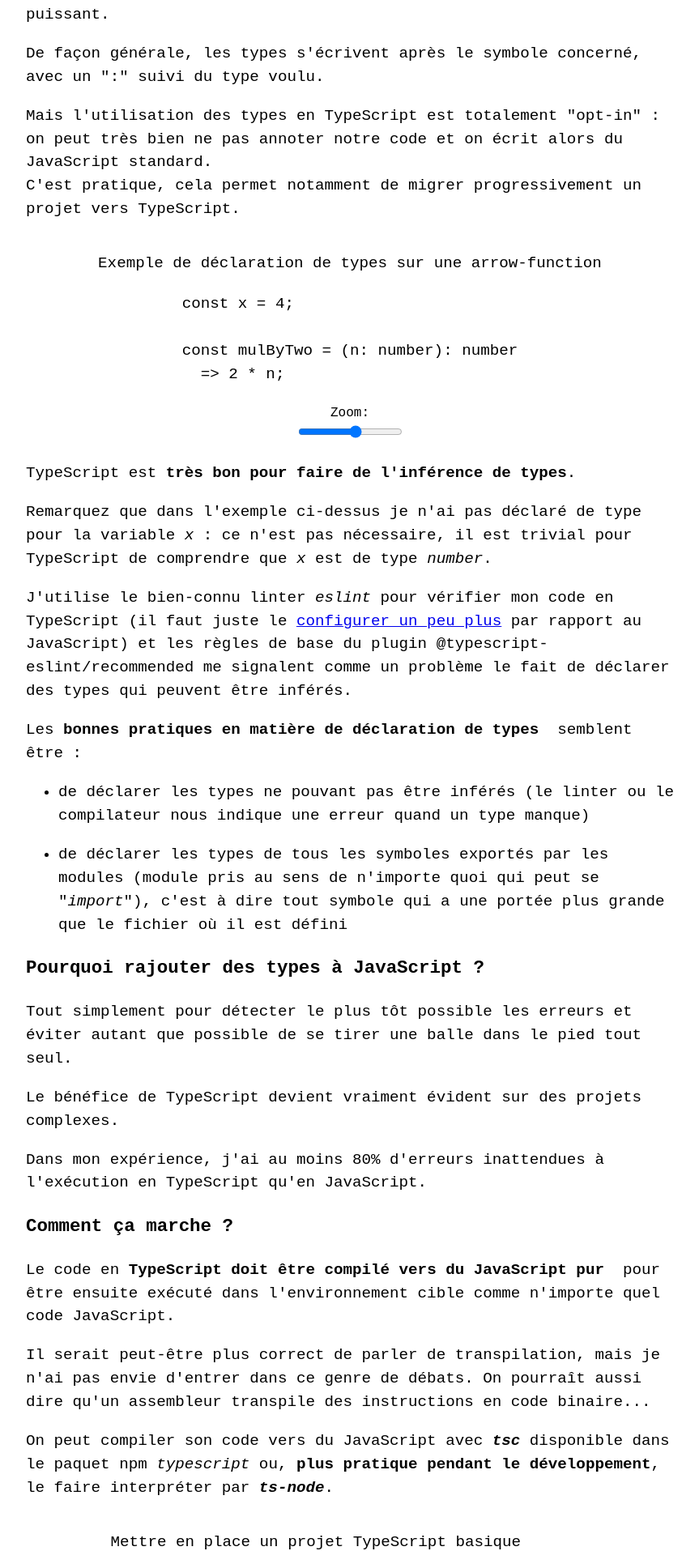
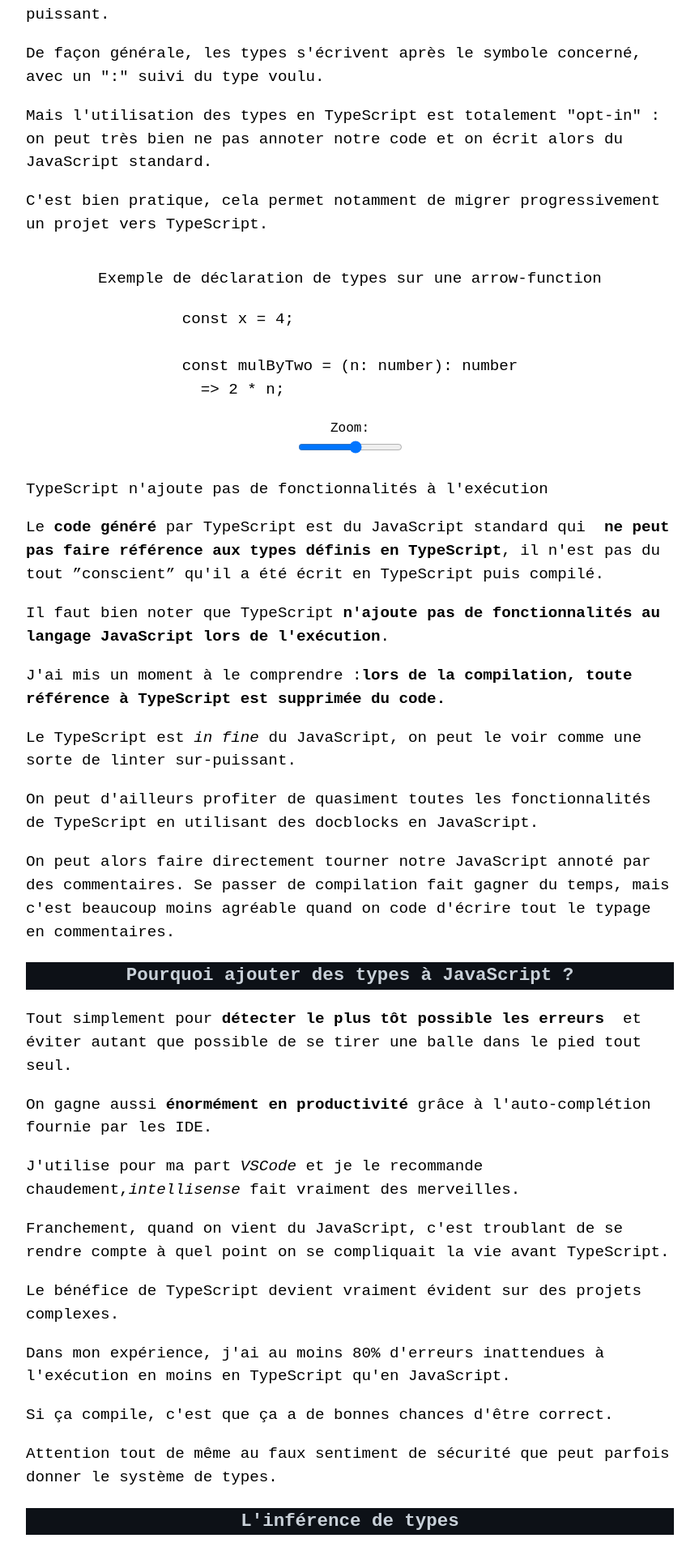
Before and after one commit to djfm/djfm.github.io, a React app: page /typescript in a window 1280 px wide. Shown: the part 505-2420 px from the top of the page at 81% size, without its empty margins (32-895 px from the left). Built offline with nearby package versions, Linux system fonts and the light colour scheme; the HTML template or start-up script is replaced by a standard one.

Commit message:
preparing for a third level of links

```diff
--- a/src/client/Components/TypeScript/0-Introduction.tsx
+++ b/src/client/Components/TypeScript/0-Introduction.tsx
@@ -8,37 +8,24 @@ import BackToTop from '../common/BackToTop';
 import CodeSample from '../common/CodeSample';
 
 import {
+  brightColor2,
+  darkColor,
   Article,
   H1,
   NoWrap,
   UL,
 } from '../common/Styled';
 
-const basicTypeExample = `const x = 4;
-
-const mulByTwo = (n: number): number
-  => 2 * n;`;
-
-export const Introduction: React.FC<{
-  title: string,
-  docTitle?: string,
-}> = ({
-  title,
-  docTitle,
-}) => {
-  useDocument((document) => {
-    document.title = docTitle || title;
-  });
-
-  const markup = (
-    <Article>
-      <H1>{title}</H1>
-      <section>
-        <header>
-          <h1>Qu&apos;est-ce que le TypeScript?</h1>
+const sections = [
+  {
+    title: "Qu'est-ce que le TypeScript\u00a0?",
+    id: 'qu-est-typescript',
+    Section: (
+      <div>
+        <p>
           TypeScript est un <strong>sur-ensemble de JavaScript</strong> qui
           ajoute un <strong>système de types au langage</strong>.
-        </header>
+        </p>
         <p>
           Nous verrons que le système de types de TypeScript est assez puissant.
         </p>
@@ -51,38 +38,135 @@ export const Introduction: React.FC<{
           &quot;opt-in&quot;&nbsp;:&nbsp;
           on peut très bien ne pas annoter notre code et
           on écrit alors du JavaScript standard.
-          <br />
-          C&apos;est pratique, cela permet notamment
+        </p>
+        <p>
+          C&apos;est bien pratique, cela permet notamment
           de migrer progressivement un projet vers TypeScript.
         </p>
         <CodeSample
           title="Exemple de déclaration de types sur une arrow-function"
         >
-          {basicTypeExample}
+          {`
+            const x = 4;
+
+            const mulByTwo = (n: number): number
+              => 2 * n;
+          `}
         </CodeSample>
-        <section>
+        <p>
+          TypeScript n&apos;ajoute pas de fonctionnalités à l&apos;exécution
+        </p>
+        <p>
+          Le <strong>code généré</strong> par TypeScript est du JavaScript standard qui
+          <strong>&nbsp;
+            ne peut pas faire référence aux types définis en TypeScript
+          </strong>,
+          il n&apos;est pas du tout &rdquo;conscient&rdquo; qu&apos;il a été écrit en TypeScript
+          puis compilé.
+        </p>
+        <p>
+          Il faut bien noter que TypeScript&nbsp;
+          <strong>
+            n&apos;ajoute pas
+            de fonctionnalités au langage JavaScript
+            lors de l&apos;exécution
+          </strong>.
+        </p>
+        <p>
+          J&apos;ai mis un moment à le comprendre :
+          <strong>
+            lors de la compilation, toute référence à TypeScript
+            est supprimée du code.
+          </strong>
+        </p>
+        <p>
+          Le TypeScript est <i>in fine</i> du JavaScript,
+          on peut le voir comme une sorte de linter sur-puissant.
+        </p>
+        <p>
+          On peut d&apos;ailleurs profiter de quasiment toutes les fonctionnalités
+          de TypeScript en utilisant des docblocks en JavaScript.
+        </p>
+        <p>
+          On peut alors faire directement tourner notre JavaScript annoté par
+          des commentaires. Se passer de compilation fait gagner du temps,
+          mais c&apos;est beaucoup moins agréable quand on code d&apos;écrire
+          tout le typage en commentaires.
+        </p>
+      </div>
+    ),
+  },
+  {
+    title: 'Pourquoi ajouter des types à JavaScript\u00a0?',
+    id: 'pourquoi-typescript',
+    Section: (
+      <div>
+        <p>
+          Tout simplement pour <strong>détecter le plus tôt possible les erreurs</strong>&nbsp;
+          et éviter autant
+          que possible de se tirer une balle dans le pied tout seul.
+        </p>
+        <p>
+          On gagne aussi <strong>énormément en productivité</strong> grâce à l&apos;auto-complétion
+          fournie par les IDE.
+        </p>
+        <p>
+          J&apos;utilise pour ma part <i>VSCode</i> et je le recommande chaudement,
+          <i>intellisense</i> fait vraiment des merveilles.
+        </p>
+        <p>
+          Franchement, quand on vient du JavaScript, c&apos;est troublant de se rendre
+          compte à quel point on se compliquait la vie avant TypeScript.
+        </p>
+        <p>Le bénéfice de TypeScript devient vraiment évident sur des projets complexes.</p>
+        <p>
+          Dans mon expérience, j&apos;ai au moins 80% d&apos;erreurs inattendues à l&apos;exécution
+          en moins en TypeScript qu&apos;en JavaScript.
+        </p>
+        <p>
+          Si ça compile, c&apos;est que ça a de bonnes chances d&apos;être correct.
+        </p>
+        <p>
+          Attention tout de même au faux sentiment de sécurité que peut
+          parfois donner le système de types.
+        </p>
+      </div>
+    ),
+  },
+  {
+    title: "L'inférence de types",
+    id: 'inference-de-types',
+    Section: (
+      <div>
         <p>
           TypeScript est <strong>très bon pour faire de l&apos;inférence de types</strong>.
         </p>
         <p>
-            Remarquez que dans l&apos;exemple ci-dessus je n&apos;ai pas déclaré de type pour
+          Remarquez que dans l&apos;exemple précédent je n&apos;ai pas déclaré de type pour
           la variable <i>x</i>&nbsp;: ce n&apos;est pas nécessaire, il est trivial
           pour TypeScript de comprendre que <i>x</i> est de type <i>number</i>.
         </p>
         <p>
           J&apos;utilise le bien-connu linter <i>eslint</i> pour vérifier mon code en TypeScript
-            (il faut juste le <a target="_blank" rel="noreferrer" href="https://github.com/djfm/djfm.github.io/blob/main/.eslintrc.json">configurer un peu plus</a> par rapport au JavaScript)
-            et les règles de base du plugin @typescript-eslint/recommended me signalent
+          (il faut juste le&nbsp;
+          <a
+            target="_blank"
+            rel="noreferrer"
+            href="https://github.com/djfm/djfm.github.io/blob/main/.eslintrc.json"
+          >
+            configurer un peu plus
+          </a> par rapport au JavaScript)
+          et les règles de base du plugin <i>@typescript-eslint/recommended</i> me signalent
           comme un problème le fait de déclarer des types qui peuvent être inférés.
         </p>
         <p>
           Les <strong>bonnes pratiques en matière de déclaration de types</strong>&nbsp;
-            semblent être&nbsp;:
+          sont, à ma connaissance&nbsp;:
         </p>
         <UL>
           <li>
             de déclarer les types ne pouvant pas être inférés
-              (le linter ou le compilateur nous indique une erreur quand un type manque)
+            (le linter ou le compilateur nous indique une erreur quand c&apos;est le cas)
           </li>
           <li>
             de déclarer les types de tous les symboles
@@ -92,22 +176,14 @@ export const Introduction: React.FC<{
             une portée plus grande que le fichier où il est défini
           </li>
         </UL>
-        </section>
-      </section>
-      <section>
-        <h1>Pourquoi rajouter des types à JavaScript&nbsp;?</h1>
-        <p>
-          Tout simplement pour détecter le plus tôt possible les erreurs et éviter autant
-          que possible de se tirer une balle dans le pied tout seul.
-        </p>
-        <p>Le bénéfice de TypeScript devient vraiment évident sur des projets complexes.</p>
-        <p>
-          Dans mon expérience, j&apos;ai au moins 80% d&apos;erreurs inattendues à l&apos;exécution
-          en TypeScript qu&apos;en JavaScript.
-        </p>
-      </section>
-      <section>
-        <h1>Comment ça marche&nbsp;?</h1>
+      </div>
+    ),
+  },
+  {
+    title: 'Comment ça marche\u00a0?',
+    id: 'comment-marche-typescript',
+    Section: (
+      <div>
         <p>
           Le code en&nbsp;
           <strong>
@@ -156,7 +232,6 @@ export const Introduction: React.FC<{
             yarn ts-node hello.ts
           `}
         </CodeSample>
-
         <aside>
           <p>
             L&apos;implémentation de référence de <i>TypeScript</i> et
@@ -200,47 +275,40 @@ export const Introduction: React.FC<{
           vers ESNext (mais avec les modules en mode &quot;CommonJS&quot;)
           et à polyfiller avec Babel.
         </p>
+      </div>
+    ),
+  },
+];
+
+export const Introduction: React.FC<{
+  title: string,
+  docTitle?: string,
+}> = ({
+  title,
+  docTitle,
+}) => {
+  useDocument((document) => {
+    document.title = docTitle || title;
+  });
+
+  const markup = (
+    <Article>
+      <H1>{title}</H1>
+      {sections.map(({ title: sectionTitle, id, Section }) => (
+        <section key={id}>
+          <h1
+            id={id}
+            style={{
+              color: brightColor2,
+              backgroundColor: darkColor,
+              textAlign: 'center',
+            }}
+          >
+            {sectionTitle}
+          </h1>
+          {Section}
         </section>
-      <section>
-        <h1>TypeScript n&apos;ajoute pas de fonctionnalités à l&apos;exécution</h1>
-        <p>
-          Le <strong>code généré</strong> par TypeScript est du JavaScript standard qui
-          <strong>&nbsp;
-            ne peut pas faire référence aux types définis en TypeScript
-          </strong>,
-          il n&apos;est pas du tout &rdquo;conscient&rdquo; qu&apos;il a été écrit en TypeScript
-          puis compilé.
-        </p>
-        <p>
-          Il faut bien noter que TypeScript&nbsp;
-          <strong>
-            n&apos;ajoute pas
-            de fonctionnalités au langage JavaScript
-            lors de l&apos;exécution
-          </strong>.
-        </p>
-        <p>
-          J&apos;ai mis un moment à le comprendre :
-          <strong>
-            lors de la compilation, toute référence à TypeScript
-            est supprimée du code.
-          </strong>
-        </p>
-        <p>
-          Le TypeScript est <i>in fine</i> du JavaScript,
-          on peut le voir comme une sorte de linter sur-puissant.
-        </p>
-        <p>
-          On peut d&apos;ailleurs profiter de quasiment toutes les fonctionnalités
-          de TypeScript en utilisant des docblocks en JavaScript.
-        </p>
-        <p>
-          On peut alors faire directement tourner notre JavaScript annoté par
-          des commentaires. Se passer de compilation fait gagner du temps,
-          mais c&apos;est beaucoup moins agréable quand on code d&apos;écrire
-          tout le typage en commentaires.
-        </p>
-      </section>
+      ))}
       <BackToTop />
     </Article>
   );
--- a/src/client/Components/TypeScript/Index.tsx
+++ b/src/client/Components/TypeScript/Index.tsx
@@ -35,14 +35,14 @@ const routes: RouteSpec<{
   title: string,
 }>[] = [
   {
-    title: 'Introduction',
+    title: 'TypeScript en bref',
     docTitle: 'TypeScript - Introduction',
     to: '',
     exact: true,
     Component: Introduction,
   },
   {
-    title: 'Types vs. Interface',
+    title: 'Types vs. Interfaces',
     to: 'types-vs-interfaces',
     Component: TypesVSInterfaces,
   },
```
Also changed, not shown: 6 other files (tests, documents, lock files or other folders). Lines whose indentation alone changed are shown as unchanged.
